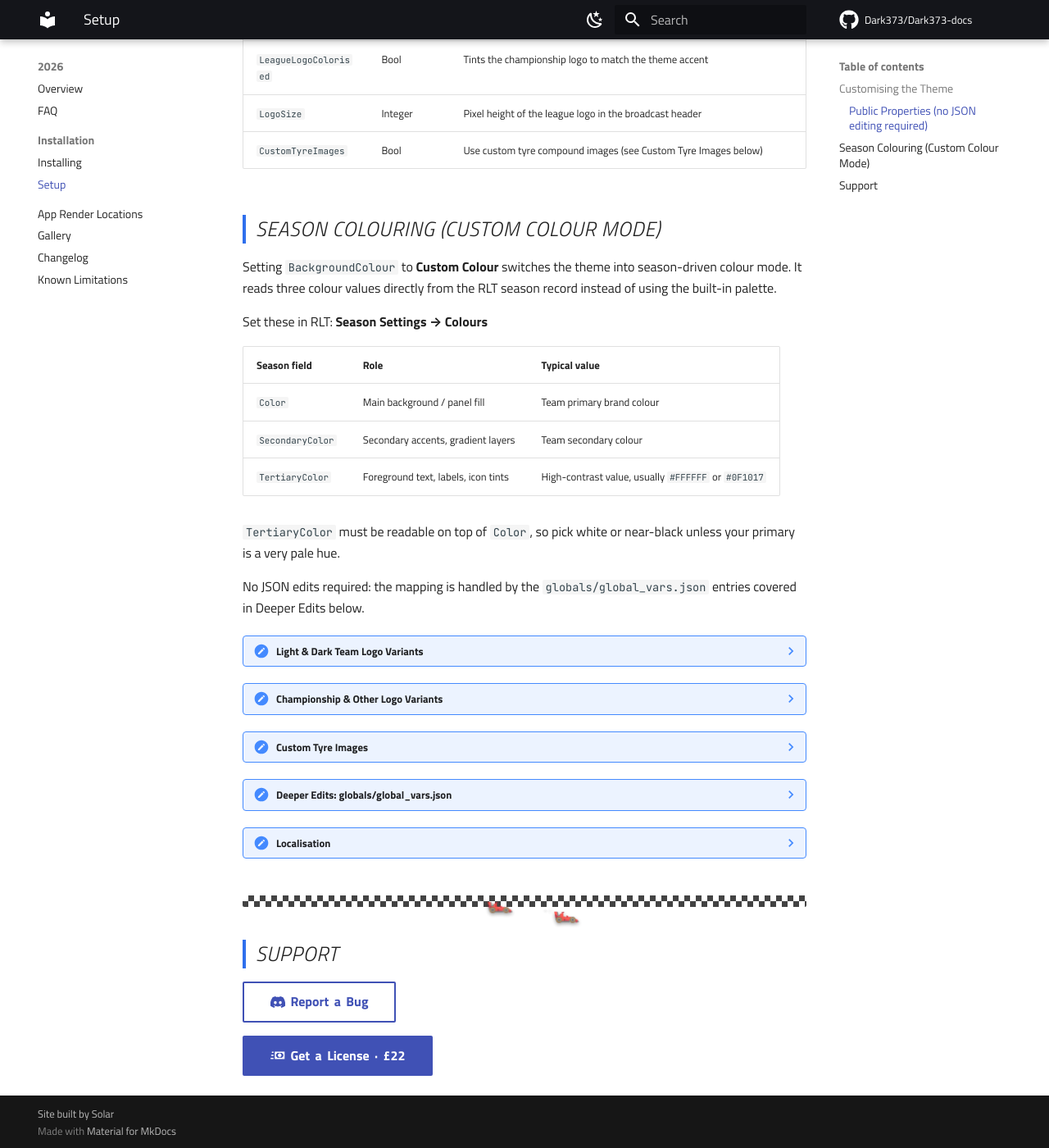
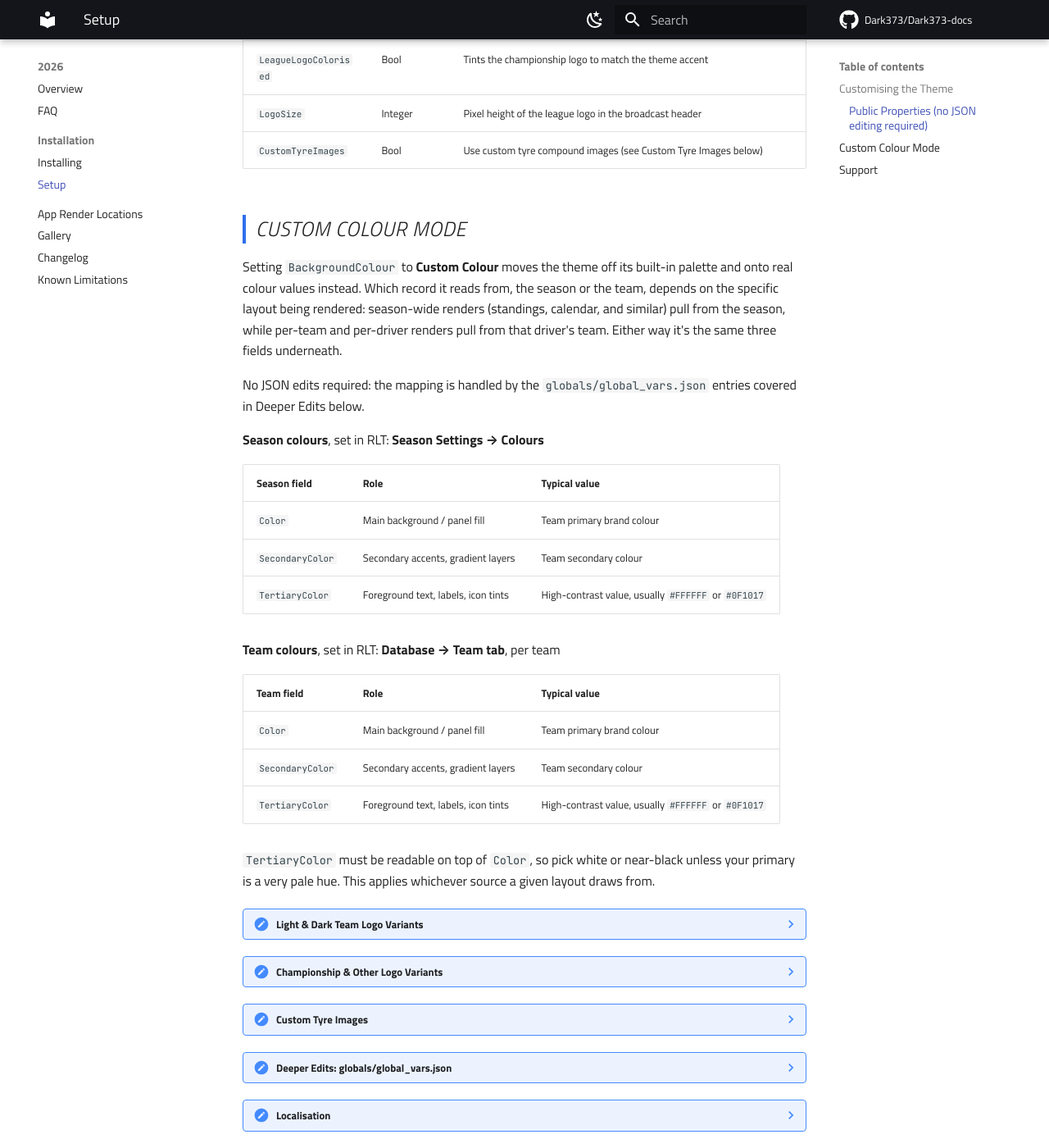
Before and after one commit to Dark373/Dark373-docs, an MkDocs documentation site: the page built from docs/project-1/theme-options.md, in a window 1280 px wide and 1400 px high, scrolled down 703 px. Shown: the whole window at 82% size. Built offline with MkDocs 1.6.1 and Material for MkDocs 9.7.7, drawn with Linux system fonts in a browser that asks for light colours; comment, search, counter and statistics services are not loaded.

Commit message:
Fix Custom Colour Mode: it's team-or-season, not season-only
Was documented as reading only from the season record. Per the user:
Custom Colour actually reads from whichever the current layout is
scoped to - season-wide renders pull the season's colours, per-team/
per-driver renders pull that driver's team colours instead. Renamed
the section accordingly and documented both sources side by side:
Season Settings -> Colours (as before) and Database -> Team tab (new)
- same three fields (Color/SecondaryColor/TertiaryColor) either way.

Also caught two em dashes that slipped past the earlier no-dash pass
on this page (the intro line, and two I introduced writing this fix)
- swapped for a colon and commas to match the rest of the page.

Verified via a real build and screenshot before pushing.

```diff
--- a/docs/project-1/theme-options.md
+++ b/docs/project-1/theme-options.md
@@ -1,7 +1,7 @@
 # 2026 Setup
 
 Most of this theme is controlled from RLT's own UI. A few effects go
-further and read or edit the theme's own files directly — those sections
+further and read or edit the theme's own files directly: those sections
 are marked and kept separate below.
 
 ## Customising the Theme {: .f1-heading }
@@ -21,13 +21,19 @@ next render.
 | `LogoSize` | Integer | Pixel height of the league logo in the broadcast header |
 | `CustomTyreImages` | Bool | Use custom tyre compound images (see Custom Tyre Images below) |
 
-## Season Colouring (Custom Colour Mode) {: .f1-heading }
+## Custom Colour Mode {: .f1-heading }
 
-Setting `BackgroundColour` to **Custom Colour** switches the theme into
-season-driven colour mode. It reads three colour values directly from
-the RLT season record instead of using the built-in palette.
+Setting `BackgroundColour` to **Custom Colour** moves the theme off its
+built-in palette and onto real colour values instead. Which record it
+reads from, the season or the team, depends on the specific layout
+being rendered: season-wide renders (standings, calendar, and similar)
+pull from the season, while per-team and per-driver renders pull from
+that driver's team. Either way it's the same three fields underneath.
 
-Set these in RLT: **Season Settings → Colours**
+No JSON edits required: the mapping is handled by the
+`globals/global_vars.json` entries covered in Deeper Edits below.
+
+**Season colours**, set in RLT: **Season Settings → Colours**
 
 | Season field | Role | Typical value |
 | --- | --- | --- |
@@ -35,11 +41,17 @@ Set these in RLT: **Season Settings → Colours**
 | `SecondaryColor` | Secondary accents, gradient layers | Team secondary colour |
 | `TertiaryColor` | Foreground text, labels, icon tints | High-contrast value, usually `#FFFFFF` or `#0F1017` |
 
+**Team colours**, set in RLT: **Database → Team tab**, per team
+
+| Team field | Role | Typical value |
+| --- | --- | --- |
+| `Color` | Main background / panel fill | Team primary brand colour |
+| `SecondaryColor` | Secondary accents, gradient layers | Team secondary colour |
+| `TertiaryColor` | Foreground text, labels, icon tints | High-contrast value, usually `#FFFFFF` or `#0F1017` |
+
 `TertiaryColor` must be readable on top of `Color`, so pick white or
-near-black unless your primary is a very pale hue.
-
-No JSON edits required: the mapping is handled by the
-`globals/global_vars.json` entries covered in Deeper Edits below.
+near-black unless your primary is a very pale hue. This applies
+whichever source a given layout draws from.
 
 ??? note "Light & Dark Team Logo Variants"
     The theme loads two logo variants per team and switches between them
```
